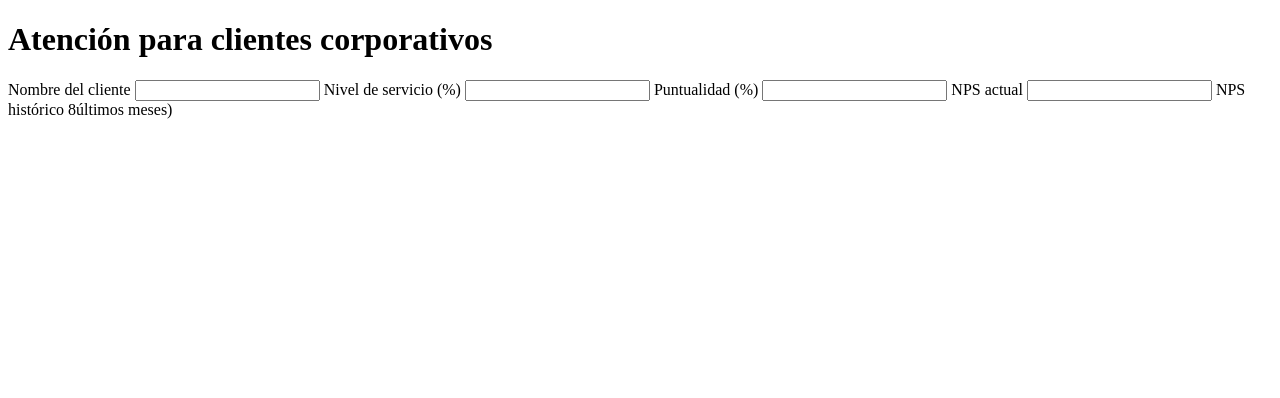
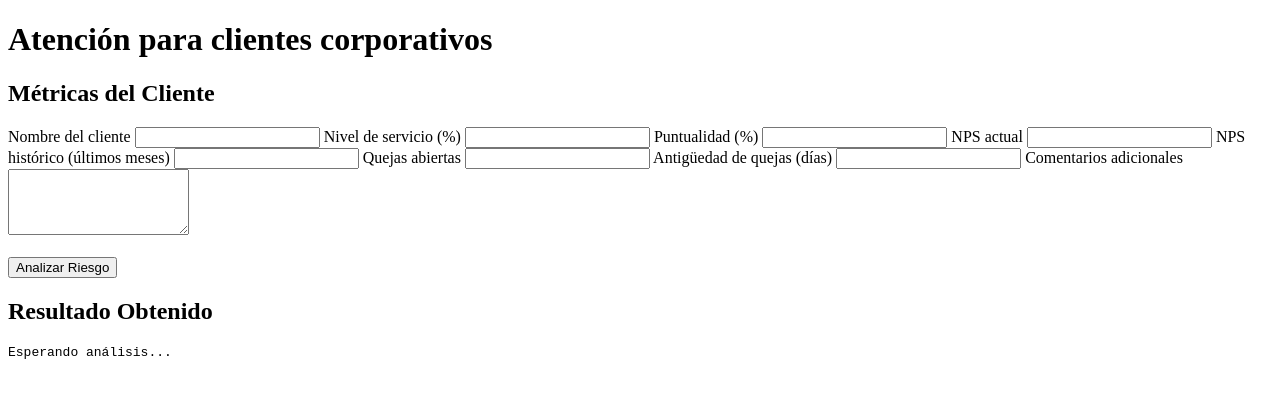
Before and after one commit to jorgeaxelnava9-ops/Hackatl-n-Agente-IA, a plain HTML site: page index.html in a window 1280 px wide. Drawn offline with Linux system fonts and the light colour scheme.

Commit message:
se agrega campos

```diff
--- a/index.html
+++ b/index.html
@@ -8,6 +8,8 @@
 <body>
     <div class="container">
        <h1>Atención para clientes corporativos</h1>
+       <section class="card">
+  <h2>Métricas del Cliente</h2>
 
        <form id="clienteForm"></form>
 
@@ -23,6 +25,26 @@
     <label for="npsActual">NPS actual</label>
     <input type="number" id="npsActual">
 
-    <label for="npsHistorico">NPS histórico 8últimos meses)</label>
+    <label for="npsHistorico">NPS histórico (últimos meses)</label>
+    <input type="text" id="npsHistorico">
+
+    <label for="quejas">Quejas abiertas</label>
+    <input type="number" id="quejas">
+
+    <label for="diasQueja">Antigüedad de quejas (días)</label>
+    <input type="number" id="diasQueja">
+
+    <label for="comentarios">Comentarios adicionales</label>
+    <textarea id="comentarios" rows="4"></textarea>
+
+    <br>
+    <br>
+
+    <button type="submit">Analizar Riesgo</button>
+  </form>
+
+     <h2>Resultado Obtenido</h2>
+  <pre id="resultado">Esperando análisis...</pre>
+
 
     </div>
```
